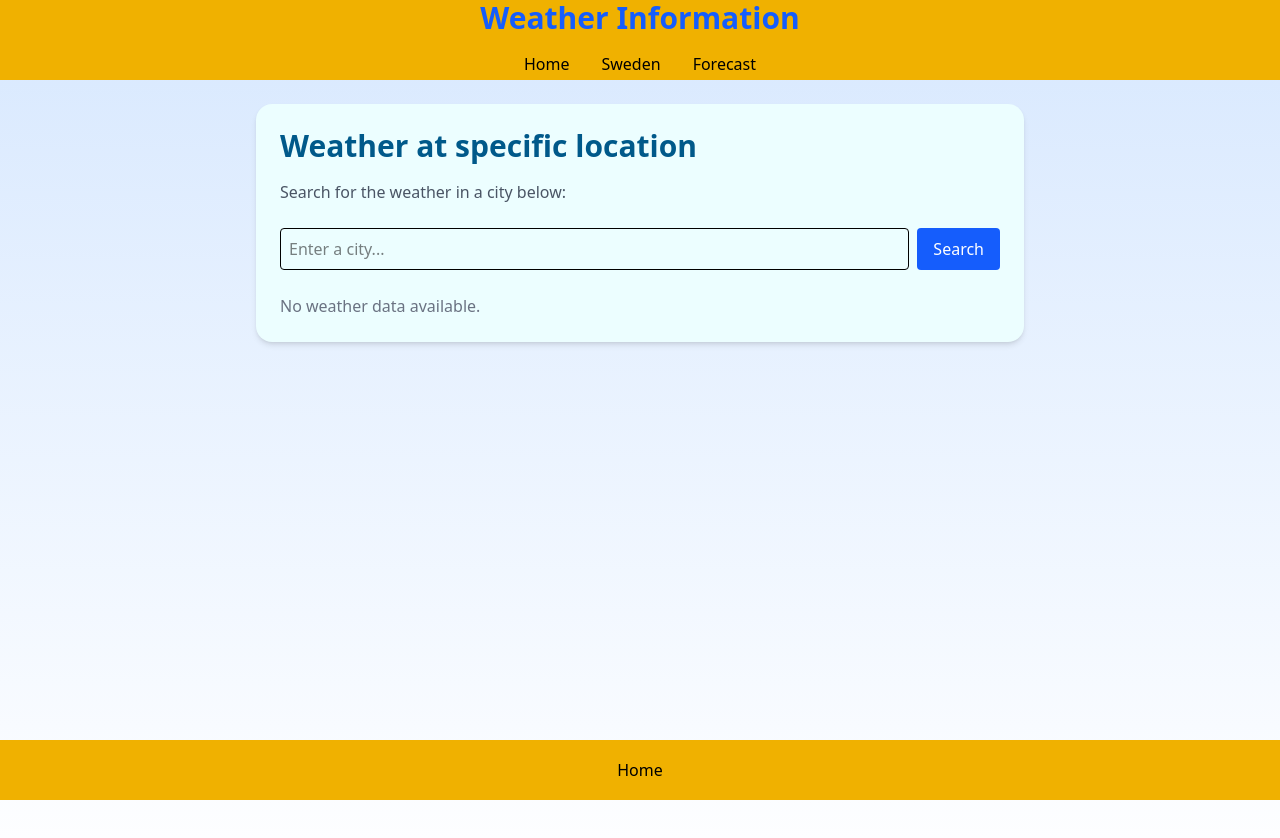
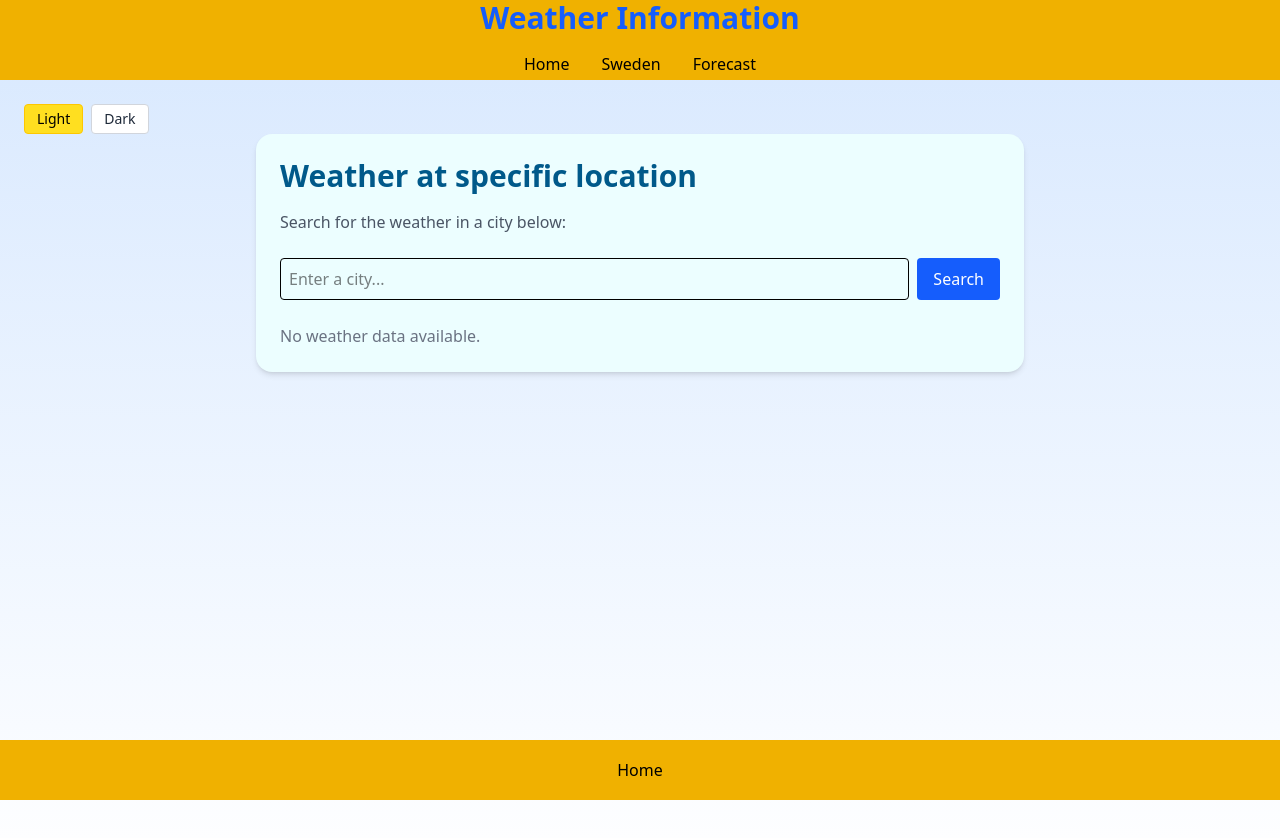
Before and after one commit to ZanaPK0/Version1, a React (Vite) app in the folder vite-project/: page / in a window 1280 px wide. Shown: the top 838 px of the page. Built offline with nearby package versions, Linux system fonts and the light colour scheme.

Commit message:
added light/dark mode buttons that are functional with header and footer aswell as text.

```diff
--- a/vite-project/src/Components/Footer/Footer.jsx
+++ b/vite-project/src/Components/Footer/Footer.jsx
@@ -2,9 +2,9 @@ import { Link } from "react-router";
 
 const Footer = () => {
   return (
-    <footer className=" fixed bottom-0 h-15 w-12/12 flex flex-row justify-around items-center bg-yellow-500">
+    <footer className=" fixed bottom-0 h-15 w-12/12 flex flex-row justify-around items-center bg-yellow-500 dark:bg-gray-900">
       <article className="footerArticle">
-        <Link to="/" className="footerLink">
+        <Link to="/" className="footerLink dark:text-white">
           Home
         </Link>
       </article>
--- a/vite-project/src/Components/Header/Header.jsx
+++ b/vite-project/src/Components/Header/Header.jsx
@@ -1,8 +1,9 @@
 import Navbar from "../Navbar/Navbar";
+import ThemeButtons from "../Themes/ThemeButtons";
 
 function Header() {
   return (
-    <header className=" h-20 w-12/12 flex flex-col justify-around items-center bg-yellow-500">
+    <header className=" h-20 w-12/12 flex flex-col justify-around items-center bg-yellow-500 dark:bg-gray-900">
       <h1 className="font-bold text-3xl text-blue-600">Weather Information</h1>
       <Navbar />
     </header>
--- a/vite-project/src/Components/Navbar/Navbar.jsx
+++ b/vite-project/src/Components/Navbar/Navbar.jsx
@@ -4,15 +4,15 @@ import { NavLink } from "react-router-dom";
 const Navbar = () => {
   return (
     <nav className="flex flex-row">
-      <NavLink to="/" className="m-2 p-2">
+      <NavLink to="/" className="m-2 p-2 dark:text-white">
         Home
       </NavLink>
 
-      <NavLink to="/PageOne" className="m-2 p-2">
+      <NavLink to="/PageOne" className="m-2 p-2 dark:text-white">
         Sweden
       </NavLink>
 
-      <NavLink to="/PageTwo" className="m-2 p-2">
+      <NavLink to="/PageTwo" className="m-2 p-2 dark:text-white">
         Forecast
       </NavLink>
     </nav>
--- /dev/null
+++ b/vite-project/src/Components/Themes/ThemeButtons.jsx
@@ -0,0 +1,52 @@
+import { useEffect, useState } from "react";
+
+const ThemeButtons = () => {
+  const [theme, setTheme] = useState("light");
+
+  useEffect(() => {
+    const savedTheme =
+      localStorage.getItem("theme") ||
+      (window.matchMedia("(prefers-color-scheme: dark)").matches
+        ? "dark"
+        : "light");
+
+    setTheme(savedTheme);
+    document.documentElement.classList.add(savedTheme);
+  }, []);
+
+  const setThemeMode = (mode) => {
+    document.documentElement.classList.remove("light", "dark");
+    document.documentElement.classList.add(mode);
+    localStorage.setItem("theme", mode);
+    setTheme(mode);
+  };
+
+  return (
+    <div className="flex gap-2 items-center">
+      <button
+        onClick={() => setThemeMode("light")}
+        className={`text-sm px-3 py-1 rounded border ${
+          theme === "light"
+            ? "bg-yellow-300 text-black border-yellow-400"
+            : "bg-white dark:bg-gray-800 text-gray-800 dark:text-white border-gray-300 dark:border-gray-600"
+        }`}
+        aria-pressed={theme === "light"}
+      >
+        Light
+      </button>
+      <button
+        onClick={() => setThemeMode("dark")}
+        className={`text-sm px-3 py-1 rounded border ${
+          theme === "dark"
+            ? "bg-blue-800 text-white border-blue-600"
+            : "bg-white dark:bg-gray-800 text-gray-800 dark:text-white border-gray-300 dark:border-gray-600"
+        }`}
+        aria-pressed={theme === "dark"}
+      >
+        Dark
+      </button>
+    </div>
+  );
+};
+
+export default ThemeButtons;
--- a/vite-project/src/Pages/Home.jsx
+++ b/vite-project/src/Pages/Home.jsx
@@ -33,7 +33,7 @@ import { useSelector } from "react-redux";
 import SearchInput from "../Components/WeatherSearch/SearchInput";
 import WeatherItem from "../Components/WeatherSearch/WeatherItem";
 import { fetchCurrentLocationWeather } from "../Reducers/weatherSearchSlice";
-
+import ThemeButtons from "../Components/Themes/ThemeButtons";
 import { useDispatch } from "react-redux";
 
 function Home() {
@@ -45,7 +45,8 @@ function Home() {
 
   return (
     <main className="min-h-screen bg-gradient-to-b from-blue-100 to-white p-6">
-      <div className="max-w-3xl mx-auto bg-cyan-50 rounded-2xl shadow-md p-6">
+      <ThemeButtons />
+      <article className="max-w-3xl mx-auto bg-cyan-50 rounded-2xl shadow-md p-6">
         <h1 className="text-3xl font-bold mb-4 text-sky-800">
           Weather at specific location
         </h1>
@@ -57,7 +58,7 @@ function Home() {
           onSearch={(query) => dispatch(fetchCurrentLocationWeather(query))}
         />
 
-        <div className="mt-6">
+        <section className="mt-6">
           {loading && <p className="text-blue-500">Loading weather data...</p>}
           {error && <p className="text-red-500">Error: {error}</p>}
           {currentLocationWeather ? (
@@ -67,8 +68,8 @@ function Home() {
               <p className="text-gray-500">No weather data available.</p>
             )
           )}
-        </div>
-      </div>
+        </section>
+      </article>
     </main>
   );
 }
--- a/vite-project/src/Pages/PageOne.jsx
+++ b/vite-project/src/Pages/PageOne.jsx
@@ -32,6 +32,7 @@ import React, { useEffect } from "react";
 import { useDispatch, useSelector } from "react-redux";
 import { fetchMultipleCities } from "../Reducers/weatherCitiesSlice";
 import WeatherItem from "../Components/WeatherSearch/WeatherItem";
+import ThemeButtons from "../Components/Themes/ThemeButtons";
 
 function PageOne() {
   const dispatch = useDispatch();
@@ -61,6 +62,8 @@ function PageOne() {
       role="main"
       aria-label="Swedish cities weather overview"
     >
+      <ThemeButtons />
+
       <section className="max-w-5xl mx-auto">
         <h1 className="text-4xl font-bold mb-6 text-sky-800">
           Weather in different parts of Sweden
--- a/vite-project/src/Pages/PageTwo.jsx
+++ b/vite-project/src/Pages/PageTwo.jsx
@@ -40,6 +40,7 @@ import WeatherItem from "../Components/WeatherSearch/WeatherItem";
 import { fetchSearchedWeather } from "../Reducers/weatherSearchSlice";
 import HourlyForecast from "../Components/WeatherSearch/HourlyForecast";
 import { useDispatch } from "react-redux";
+import ThemeButtons from "../Components/Themes/ThemeButtons";
 
 function PageTwo() {
   const dispatch = useDispatch();
@@ -73,6 +74,8 @@ function PageTwo() {
         role="main"
         aria-label="Weather search and forecast section"
       >
+        <ThemeButtons />
+
         <section
           className="max-w-3xl mx-auto bg-cyan-50 rounded-2xl shadow-md p-6"
           role="region"
--- a/vite-project/src/index.css
+++ b/vite-project/src/index.css
@@ -1 +1,3 @@
-@import "tailwindcss"
+@import "tailwindcss";
+
+@custom-variant dark (&:where(.dark, .dark *));
--- /dev/null
+++ b/vite-project/tailwind.config.js
@@ -0,0 +1,9 @@
+// tailwind.config.js
+export default {
+  darkMode: "class",
+  content: ["./index.html", "./src/**/*.{js,ts,jsx,tsx}"],
+  theme: {
+    extend: {},
+  },
+  plugins: [],
+};
```
